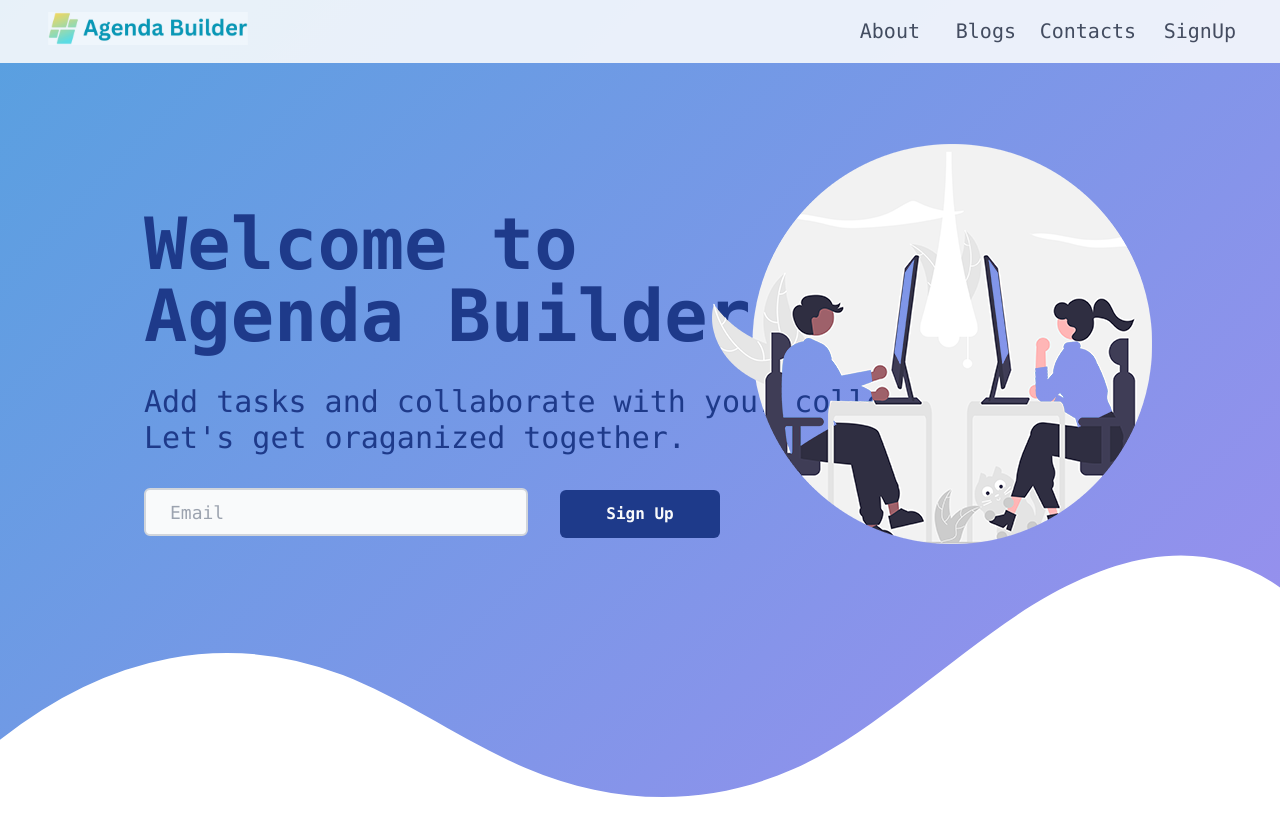
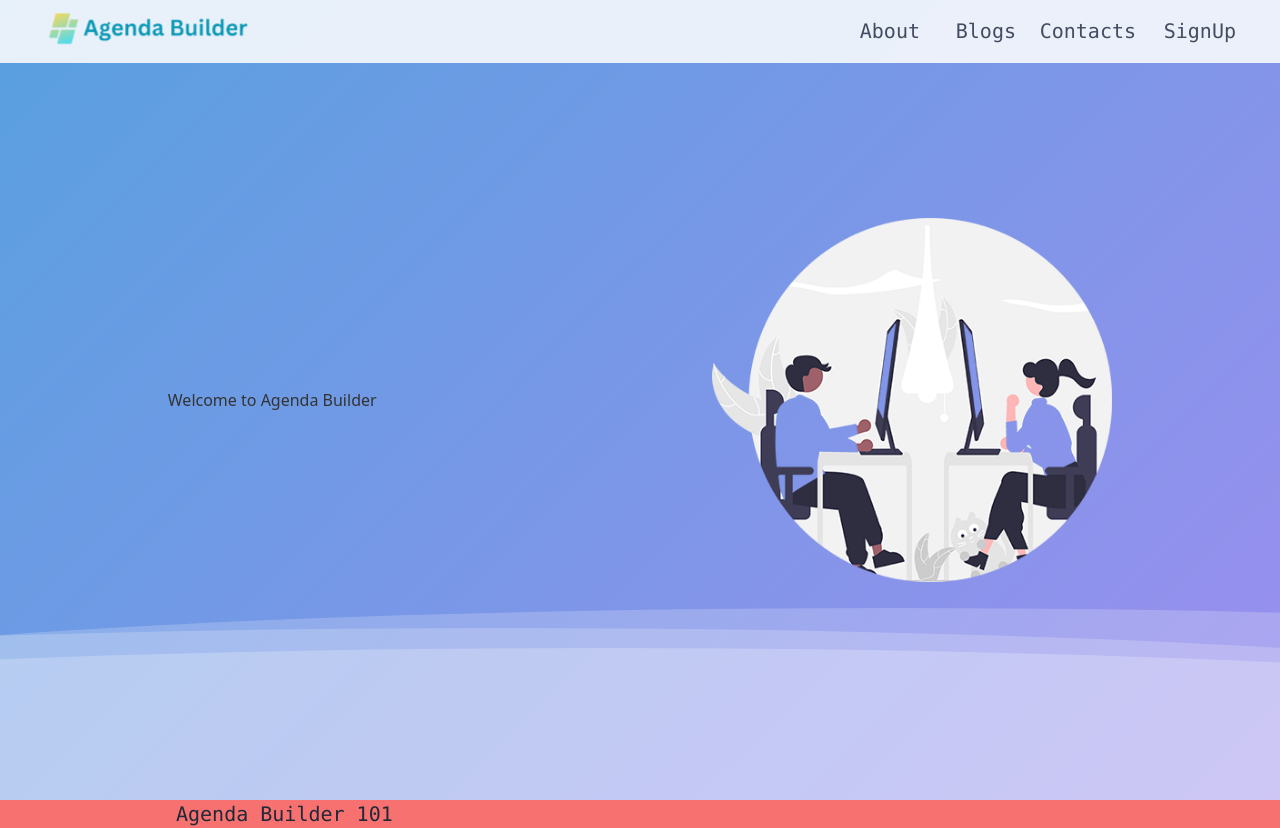
Before and after one commit to srshah27/agenda-builder, a Next.js app: page /landing in a window 1280 px wide. Before the commit the page ends 800 px from the top, so only its background shows below. Built offline with nearby package versions, Linux system fonts and the light colour scheme.

Commit message:
refactored landing page code

```diff
--- /dev/null
+++ b/src/components/GradientBG.js
@@ -0,0 +1,13 @@
+import styles from "@/styles/GradientBG.module.css"
+
+const GradientBG = () => {
+  return (
+    <div className={styles.backbg}>
+      <div className={styles.wave}></div>
+      <div className={styles.wave}></div>
+      <div className={styles.wave}></div>
+    </div>
+  )
+}
+
+export default GradientBG
--- a/src/components/Hero.js
+++ b/src/components/Hero.js
@@ -1,22 +1,41 @@
-import React from 'react'
-import styles from '@/styles/Hero.module.css'
-import Image from 'next/image'
-import Link from 'next/link'
+import Image from "next/image"
+import Link from "next/link"
+import GradientBG from "./GradientBG"
 
 function Hero() {
   return (
     <>
-    <div className="absolute w-screen h-screen left-0 top-0 -z-50 overflow-x-hidden">
-      <div className={styles.backbg}>
-        <div className={styles.wave}></div>
-        <div className={styles.wave}></div>
-        <div className={styles.wave}></div>
-        <div className='md:pl-36 md:pt-52 pl-8 pt-48 text-blue-900 font-mono lg:text-justify text-center'>
+      <section className="h-screen">
+        <div className="flex justify-around items-center flex-wrap h-screen">
+          <div className="">
+            <h1>Welcome to Agenda Builder</h1>
+          </div>
+          <div className="">
+            <Image
+              src="/img/track.png"
+              alt="track"
+              width={400}
+              height={400}
+              className=""
+              // className=" absolute right-32 top-36 hidden md:hidden lg:block"
+              // width={440}
+              // height={400}
+            />
+          </div>
+        </div>
+        <div className="text-gray-800 bottom-20 pl-44 text-xl font-mono bg-red-400">
+          <span>
+            Agenda Builder 101 <br />
+          </span>
+        </div>
+      </section>
+      {/* <div className="md:pl-36 md:pt-52 pl-8 pt-48 text-blue-900 font-mono lg:text-justify text-center">
         <div className="text-4xl md:text-7xl font-bold">
-          Welcome to <br/> Agenda Builder!
+          Welcome to <br /> Agenda Builder!
         </div>
         <div className="pt-8 text-2xl md:text-3xl font-mono lg:text-justify text-center">
-          Add tasks and collaborate with your colleagues. <br/> Let&apos;s get oraganized together.
+          Add tasks and collaborate with your colleagues. <br /> Let&apos;s get
+          oraganized together.
         </div>
         <input
           type="text"
@@ -26,35 +45,13 @@ function Hero() {
         <button className="btn-active w-40 h-12 rounded-md mx-8 font-bold bg-blue-900 text-gray-50">
           <Link href="/signup"> Sign Up </Link>
         </button>
-          </div>
+      </div> */}
 
-        <Image
-        src="/img/track.png"
-        alt='track'
-        className=" absolute right-32 top-36 hidden md:hidden lg:block"
-        width={440}
-        height={400}
-      />
-
-      </div>
       {/* <div className='h-1/3'> */}
-      <Image
-        src="/svg/waves.svg"
-        alt='waves'
-        className="absolute bottom-[-1px] left-0 scale-y-[-1]  w-full md:h-1/3  h-1/4 "
-        width={100}
-        height={100}
-      />
-      <div className="absolute text-gray-800 bottom-20 pl-44 text-xl font-mono hidden md:hidden">
-        <span>Agenda Builder 101 <br/></span>
-      </div>
 
       {/* </div> */}
       {/* <Image fill alt="public/svg/waves.svg" src="/mountains.jpg" sizes="100vw" /> */}
-    <div className ="h-screen top-auto w-screen">
-    </div>
-    </div>
-
+      {/* <div className="h-screen top-auto w-screen"></div> */}
     </>
   )
 }
--- a/src/pages/landing.js
+++ b/src/pages/landing.js
@@ -1,9 +1,11 @@
-import Navbar from '../components/NavbarDhara.js'
-import Hero from '@/components/Hero.js'
+import GradientBG from "@/components/GradientBG"
+import Hero from "@/components/Hero.js"
+import Navbar from "@/components/NavbarDhara"
 function Landing() {
   return (
     <>
       <Navbar />
+      <GradientBG />
       <Hero />
     </>
   )
--- a/src/styles/Hero.module.css
+++ b/src/styles/GradientBG.module.css
@@ -13,6 +13,11 @@
   background-size: 400% 400%;
   background-attachment: fixed;
   height: 100vh;
+  width: 100%;
+  top: 0;
+  left: 0;
+  position: absolute;
+  z-index: -100;
 }
 
 @keyframes gradient {
```
Also changed, not shown: public/svg/agenda.svg, public/svg/agendaBG.svg (added), src/components/Background.js (added). Lines whose indentation alone changed are shown as unchanged.
